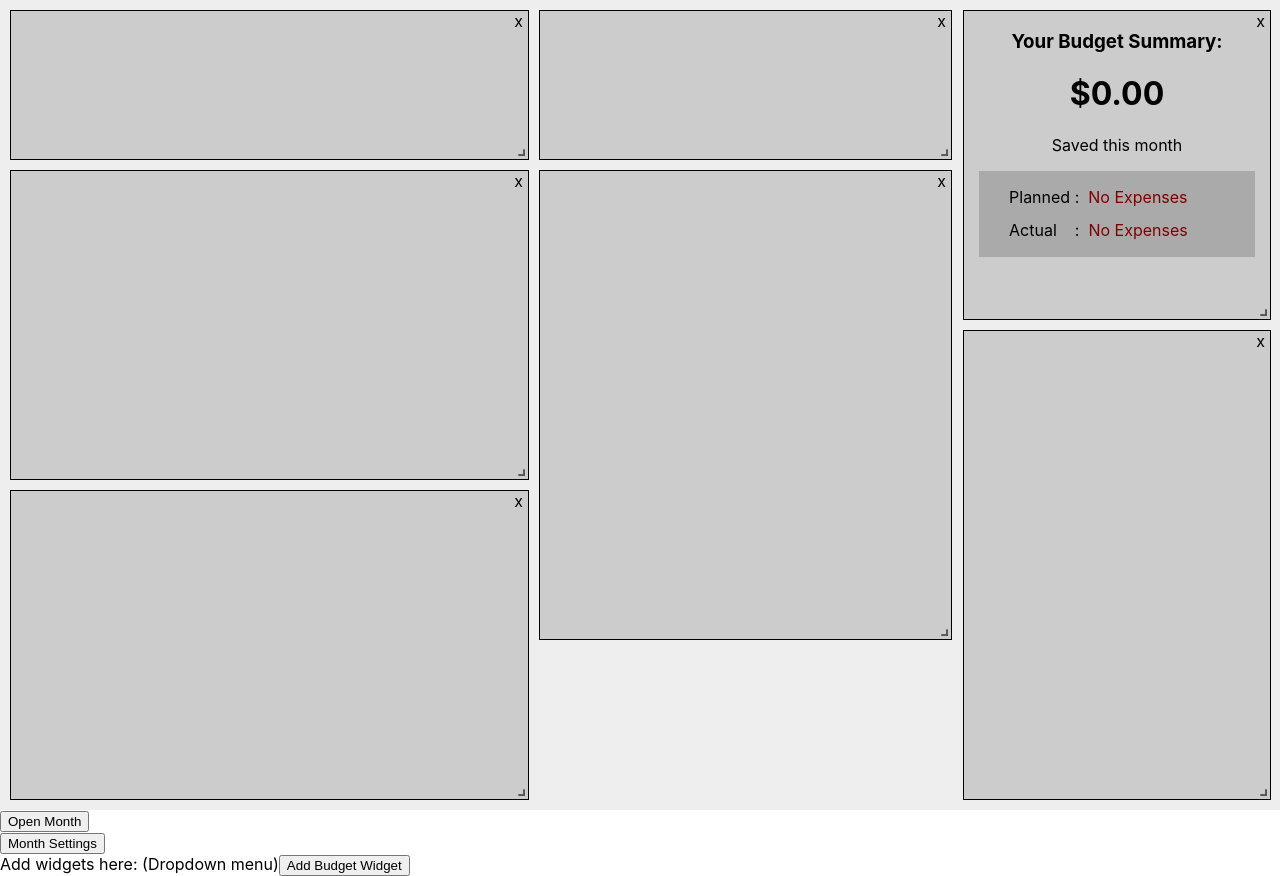
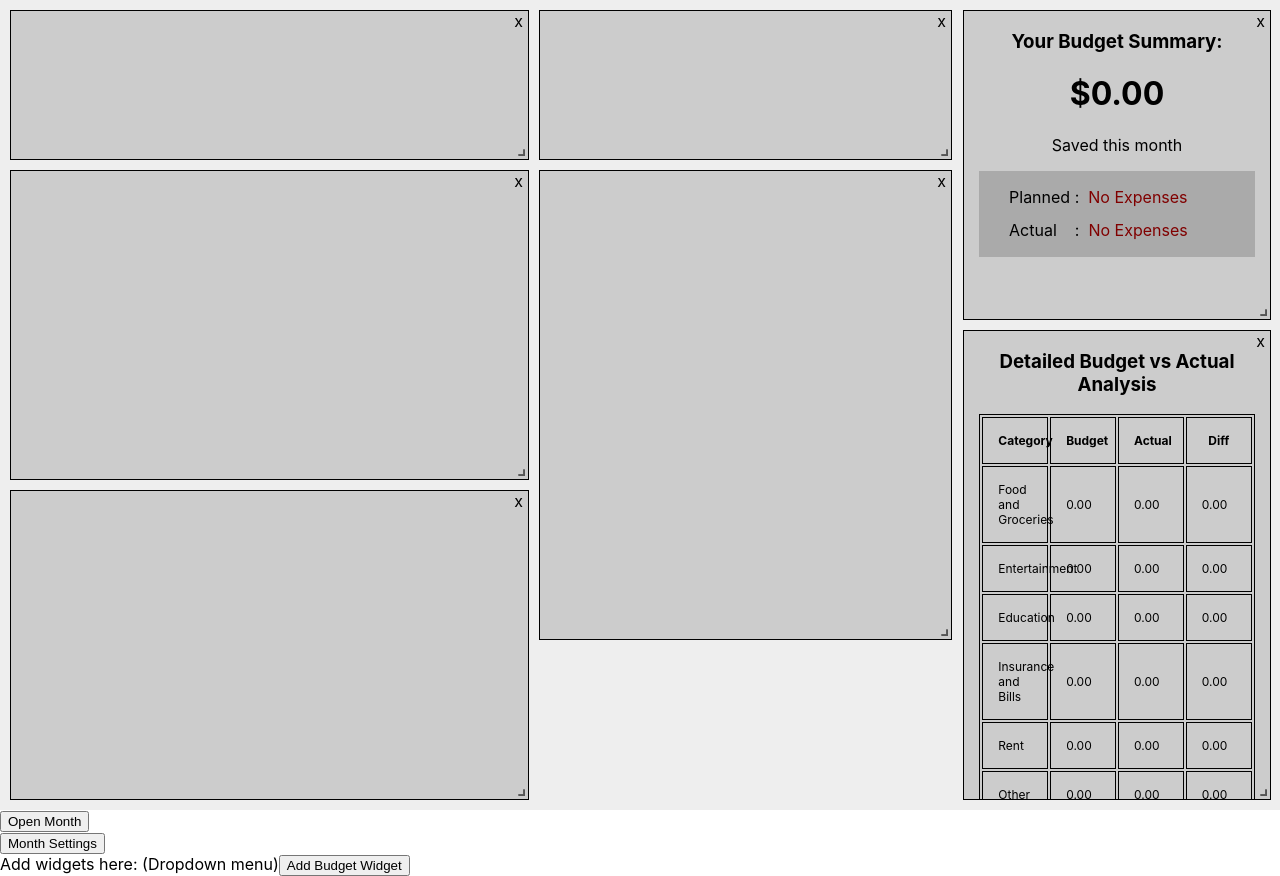
Before and after one commit to ad2969/finanx, a React (Create React App) app: page / in a window 1280 px wide. Built offline with nearby package versions, Linux system fonts and the light colour scheme.

Commit message:
added budget table

```diff
--- a/src/Components/User/monthSettings.js
+++ b/src/Components/User/monthSettings.js
@@ -12,7 +12,8 @@ class MonthSettings extends React.Component {
         budgetExpense:    0,
         budgetExpanded:   [],
         isBudgetExpanded: false,
-        startingBalance:  0
+        startingBalance:  0,
+        defaultSort: "Id",
       },
       temporaryExpense: 0,
 
@@ -20,6 +21,7 @@ class MonthSettings extends React.Component {
 
     this.handleBudget       = this.handleBudget.bind(this);
     this.toggleExpandBudget = this.toggleExpandBudget.bind(this);
+    this.handleDefaultSort  = this.handleDefaultSort.bind(this);
 
     console.log("Budget passed: ", this.props.userSetData.budgetExpense);
     console.log("* Expanded Budget: ", this.props.userSetData.budgetExpanded);
@@ -36,6 +38,7 @@ class MonthSettings extends React.Component {
         budgetExpanded:   this.props.userSetData.budgetExpanded,
         isBudgetExpanded: this.props.userSetData.isBudgetExpanded,
         startingBalance:  this.props.userSetData.startingBalance,
+        defaultSort:      this.props.userSetData.defaultSort,
       },
       temporaryExpense: this.props.userSetData.budgetExpense
     });
@@ -75,12 +78,37 @@ class MonthSettings extends React.Component {
     }));
   }
 
+  handleDefaultSort = (event) => {
+    event.preventDefault();
+    let data = this.state.data;
+    data.defaultSort = event.target.value;
+    this.setState({ data: data });
+  }
+
   render() {
 
-    var options = [];
+    // Budget Layouts
+
+    var totalBudget =
+      this.state.data.isBudgetExpanded ?
+      <label> Budget for Expenses: &nbsp;&nbsp;
+        <input data-ref     = "total"
+               type         = "number" min= "0"
+               value        = {this.state.data.budgetExpense}
+               onChange     = {this.handleBudget}
+               readOnly />
+      </label> :
+      <label> Budget for Expenses: &nbsp;&nbsp;
+        <input data-ref     = "total"
+               type         = "number" min= "0"
+               value        = {this.state.data.budgetExpense}
+               onChange     = {this.handleBudget} />
+      </label>
+
+    var expandedBudgetOptions = [];
     for( let i = 0; i < this.props.categoriesList.length; i++ ) {
-      options.push(
-        <li key = {"budget-setting-"+i} className="clearList">{this.props.categoriesList[i]}:
+      expandedBudgetOptions.push(
+        <li key = {"budget-setting-"+i} className="clearList">{this.props.categoriesList[i]}: &nbsp;&nbsp;
           <input data-ref     = {i}
                  type         = "number" min= "0"
                  defaultValue = {this.state.data.budgetExpanded[i]}
@@ -89,43 +117,55 @@ class MonthSettings extends React.Component {
       );
     }
 
-    var totalBudget =
-      this.state.data.isBudgetExpanded ?
-      <label> Budget for Expenses:
-        <input data-ref     = "total"
-               type         = "number" min= "0"
-               value        = {this.state.data.budgetExpense}
-               onChange     = {this.handleBudget}
-               readOnly />
-      </label> :
-      <label> Budget for Expenses:
-        <input data-ref     = "total"
-               type         = "number" min= "0"
-               value        = {this.state.data.budgetExpense}
-               onChange     = {this.handleBudget} />
-      </label>
-
     var expandedBudget =
         this.state.data.isBudgetExpanded ?
         <ul>
-          {options}
+          {expandedBudgetOptions}
           <button type="button" onClick={this.toggleExpandBudget}>Collapse Budget!</button>
         </ul> :
         <div>
           <button type="button" onClick={this.toggleExpandBudget}>Expand Budget!</button>
         </div>;
 
+
+    // Default Sort Layouts
+
+    var sortOptions = [];
+    var columnList = ["Date", "Description", "Amount", "Category", "Id"]
+    for( let i = 0; i < columnList.length; i++ ) {
+      sortOptions.push(
+        <option key={"sort-option-"+i} value={columnList[i] === "Id" ? "Recent" : columnList[i]}>
+          {columnList[i] === "Id" ? "Recent" : columnList[i]}
+        </option>
+      );
+    }
+
     return(
-      <div>
-        <form onSubmit={() => this.props.handleSubmit(this.state.data)}>
+      <form onSubmit={() => this.props.handleSubmit(this.state.data)}>
 
-          {totalBudget}
-          {expandedBudget}
+        <h1> Month Settings </h1>
 
-          <div><input type="submit" value="Save Changes" /></div>
+        <h2>Budget</h2>
 
-        </form>
-      </div>
+        {totalBudget}
+        {expandedBudget}
+
+        <h2>Display</h2>
+
+        <div>
+          <h4>Personalize your default sorting method:</h4>
+          <select name="Category"
+                  value={ this.state.data.defaultSort === "Id" ?
+                          "Recent" : this.state.data.defaultSort }
+                  onChange={this.handleDefaultSort}>
+            {sortOptions}
+          </select>
+        </div>
+
+        <h1></h1>
+        <div><input type="submit" value="Save Changes" /></div>
+
+      </form>
     )
   }
 }
--- /dev/null
+++ b/src/Components/Widgets/budgetTable.js
@@ -0,0 +1,45 @@
+import React from 'react';
+import BudgetTableRow from './budgetTableRow';
+
+function BudgetTable(
+        categoriesList,
+        budgetList,
+        expenseList )
+{
+
+  var rows = [];
+
+  console.log("** categories:", categoriesList);
+  console.log("** budget:", budgetList);
+  console.log("** expenses:", expenseList);
+
+  for(let i = 0; i < categoriesList.length; i++ )
+  {
+    rows.push(
+      BudgetTableRow(
+        categoriesList[i],
+        budgetList[i],
+        expenseList[i],
+        i ));
+  }
+
+  return(
+    <table className="table__budget">
+      <tbody>
+
+        <tr>
+          <th>Category</th>
+          <th>Budget</th>
+          <th>Actual</th>
+          <th>Diff</th>
+        </tr>
+
+        {rows}
+
+      </tbody>
+    </table>
+  )
+
+}
+
+export default BudgetTable
--- /dev/null
+++ b/src/Components/Widgets/budgetTableRow.js
@@ -0,0 +1,24 @@
+import React from 'react';
+
+function BudgetTableRow(
+              category,
+              budget,
+              actual,
+              key )
+{
+  let difference = budget - actual;
+  let differenceStyle = { color: "black" };
+  if (difference < 0 ) differenceStyle = { color: "maroon" };
+  else if (difference > 0) differenceStyle = { color: "green" };
+
+  return(
+    <tr key={key}>
+      <td>{category}</td>
+      <td>{Number(budget).toFixed(2)}</td>
+      <td>{Number(actual).toFixed(2)}</td>
+      <td style={differenceStyle}>{Number(difference).toFixed(2)}</td>
+    </tr>
+  )
+}
+
+export default BudgetTableRow;
--- a/src/Components/Widgets/catalogTable.js
+++ b/src/Components/Widgets/catalogTable.js
@@ -1,6 +1,5 @@
 import React from 'react';
 import CatalogTableRow from './catalogTableRow';
-import '../styles/widgets.scss';
 
 class CatalogTable extends React.Component {
 
--- a/src/Components/Widgets/catalogTableRow.js
+++ b/src/Components/Widgets/catalogTableRow.js
@@ -38,7 +38,7 @@ function CatalogTableRow(
         <td><select name="Category" value={editData.category} onChange={handleCategory}>
           {options}
         </select></td>
-        <td>.tofixed(2)
+        <td>
           <button onClick={() => doneEdit(props.id)}>&#10004;</button>
           <button onClick={() => cancelEdit()}>&#10006;</button>
         </td>
--- /dev/null
+++ b/src/Components/Widgets/monthBudgetExtendedWidget.js
@@ -0,0 +1,41 @@
+import React from 'react';
+import BudgetTable from './budgetTable';
+
+class MonthBudgetExtendedWidget extends React.Component {
+
+  constructor(props) {
+    console.log("[widget] Monthly Budget Extended Initialized!");
+    super(props);
+  }
+
+  render() {
+
+    let expenseList = new Array(this.props.categoriesList.length).fill(0);
+    this.props.transactionList.forEach( element => {
+      for(let i = 0; i < this.props.categoriesList.length; i++)
+      {
+        if(element.category === this.props.categoriesList[i]) expenseList[i] += element.amount
+      }
+    });
+    console.log("expenses:", this.props.transactionList);
+    console.log("categories:", this.props.categoriesList);
+    console.log("budget:", this.props.budgetExtended);
+    console.log("expenses:", expenseList);
+
+    let table = BudgetTable( this.props.categoriesList,
+                             this.props.budgetExtended,
+                             expenseList )
+
+    return(
+      <div>
+        <h3 className="desc">Detailed Budget vs Actual Analysis</h3>
+
+        <div className="floatContainer">{table}</div>
+
+      </div>
+    )
+
+  }
+}
+
+export default MonthBudgetExtendedWidget
--- a/src/Components/Widgets/monthBudgetWidget.js
+++ b/src/Components/Widgets/monthBudgetWidget.js
@@ -1,5 +1,4 @@
 import React from 'react';
-import '../styles/widgets.scss';
 
 function MonthBudgetWidget( budget, actual, handleEditBudget )
 {
--- a/src/Components/Widgets/newTransactionForm.js
+++ b/src/Components/Widgets/newTransactionForm.js
@@ -1,5 +1,4 @@
 import React from 'react';
-
 
 class NewTransactionForm extends React.Component {
 
--- a/src/Components/month.js
+++ b/src/Components/month.js
@@ -4,6 +4,8 @@ import Modal from 'react-modal';
 import MonthCatalog from './Widgets/monthCatalog';
 import MonthSettings from './User/monthSettings';
 import MonthBudgetWidget from './Widgets/monthBudgetWidget';
+import MonthBudgetExtendedWidget from './Widgets/monthBudgetExtendedWidget';
+import './styles/widgets.scss';
 
 import expensesData from '../monthExpensesExample.json';
 import incomeData from '../monthIncomeExample.json';
@@ -42,11 +44,11 @@ const widgetList = [
   },
   {
     widget: "monthBudget",
-    w: 3, h: 2, x: 9, y: 0, minH: 2
+    w: 3, h: 2, x: 9, y: 0, minW: 2, minH: 2
   },
   {
     widget: "monthBudgetExtended",
-    w: 3, h: 3, x: 9, y: 2
+    w: 3, h: 3, x: 9, y: 2, minW: 3, minH: 3
   },
   {
     widget: "monthGraphicalStats",
@@ -110,6 +112,7 @@ class Month extends React.Component {
         budgetExpanded:     [],
         isBudgetExpanded:   false,
         startingBalance:    0,
+        defaultSort:        "Id",
       },
 
       info: {
@@ -224,6 +227,10 @@ class Month extends React.Component {
         newWidget = MonthBudgetWidget( this.state.userSet.budgetExpense, totalExpense, this.handleEditBudgetFWidget );
         break;
       case "monthBudgetExtended":
+        newWidget =
+        <MonthBudgetExtendedWidget transactionList = {this.state.expenseTransactions}
+                                   categoriesList  = {this.state.expenseCategories}
+                                   budgetExtended  = {this.state.userSet.budgetExpanded} />;
         break;
       case "monthGraphicalStats":
         break;
@@ -343,13 +350,15 @@ class Month extends React.Component {
                         initialData = {expensesData}
                         realData    = {this.state.expenseTransactions}
                         realCount   = {this.state.expenseTransactionsCount}
-                        updateData  = {this.handleUpdateExpenses}/>
+                        updateData  = {this.handleUpdateExpenses}
+                        isSortedBy  = {this.state.userSet.defaultSort} />
           <h1>Income</h1>
           <MonthCatalog categories  = {this.state.incomeCategories}
                         initialData = {incomeData}
                         realData    = {this.state.incomeTransactions}
                         realCount   = {this.state.incomeTransactionsCount}
-                        updateData  = {this.handleUpdateIncome}/>
+                        updateData  = {this.handleUpdateIncome}
+                        isSortedBy  = {this.state.userSet.defaultSort} />
 
         </Modal>
 
--- a/src/Components/styles/month-grid-styles.scss
+++ b/src/Components/styles/month-grid-styles.scss
@@ -5,6 +5,7 @@
 }
 .react-grid-item {
   box-sizing: border-box;
+  overflow: hidden;
 }
 .react-grid-item:not(.react-grid-placeholder) {
   background: #ccc;
--- a/src/Components/styles/widgets.scss
+++ b/src/Components/styles/widgets.scss
@@ -47,14 +47,18 @@
 
 // Transaction Table Styles
 
-.table__transactions {
+.table__transactions, .table__budget {
   width: 100%;
   border: 1px solid black;
+  table-layout: fixed;
 
   th, td {
     border: 1px solid black;
     padding: 15px;
   }
+}
+.table__budget {
+  font-size: 75%;
 }
 
 // Bar Chart Styles
```
Also changed, not shown: src/Components/Widgets/monthCatalog.js (+24 -18 lines).
